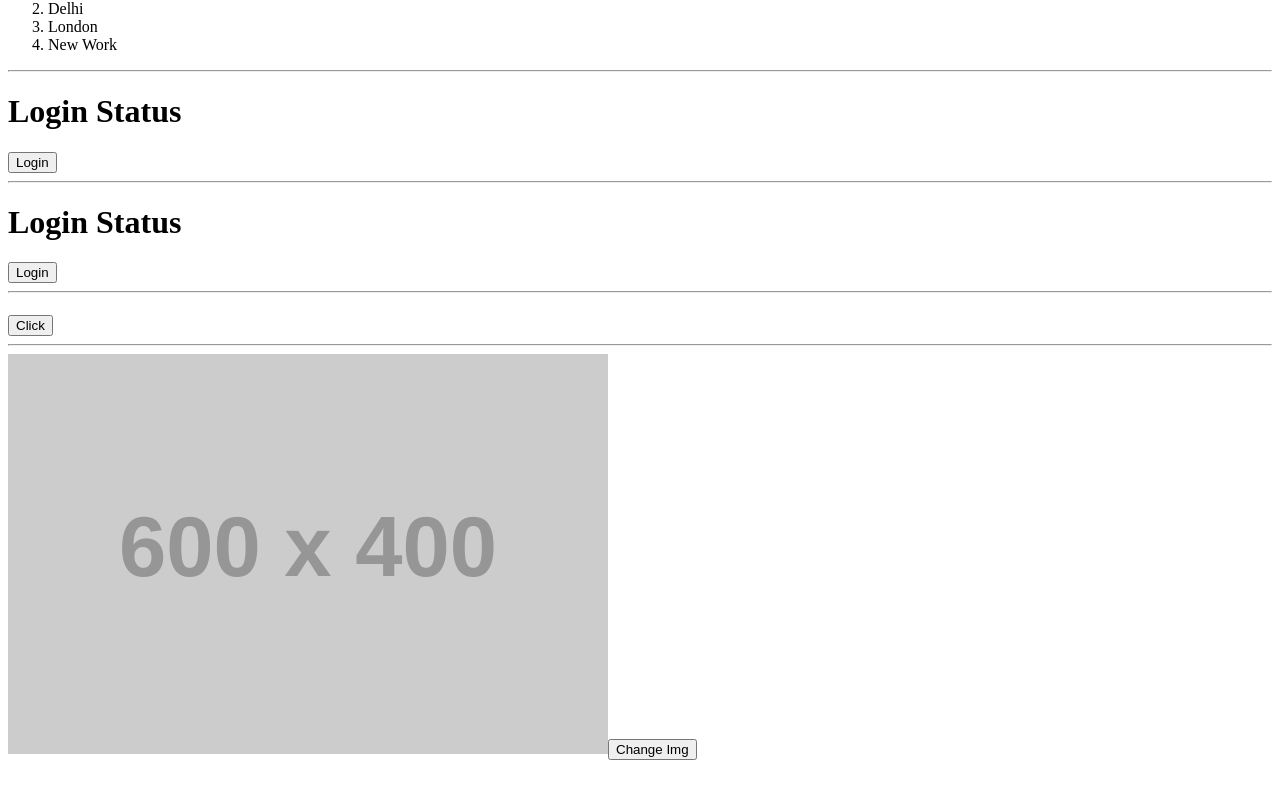
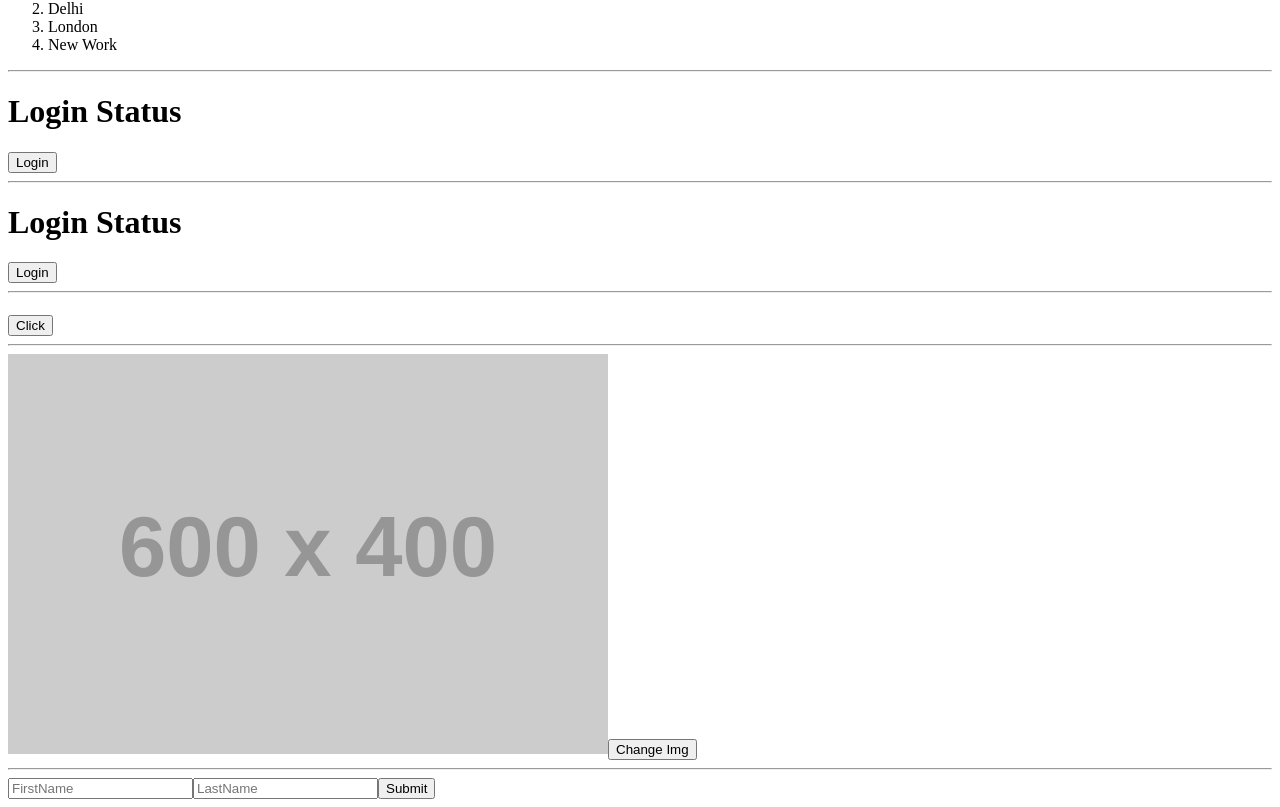
Before and after one commit to nayan-mia-09/practice-react, a React (Vite) app in the folder basic-practice/: page / in a window 1280 px wide. Shown: the part 309-1116 px from the top of the page. Before the commit the page ends 1077 px from the top, so only its background shows below. Built offline with nearby package versions, Linux system fonts and the light colour scheme.

Commit message:
Input Value

```diff
--- a/basic-practice/src/App.jsx
+++ b/basic-practice/src/App.jsx
@@ -1,3 +1,4 @@
+import HookInput from "./hook/HookInput";
 import HookRef from "./hook/HookRef";
 import HookRefImg from "./hook/HookRefImg";
 import Page1 from "./pages/Page1";
@@ -60,6 +61,8 @@ const App = () => {
 <HookRef/>
 <hr />
 <HookRefImg/>
+<hr />
+<HookInput/>
 
 
 
--- /dev/null
+++ b/basic-practice/src/hook/HookInput.jsx
@@ -0,0 +1,25 @@
+import { useRef } from "react"
+
+
+const HookInput = () => {
+
+    const FirstName = useRef();
+    const LastName = useRef();
+
+    const Change = () =>{
+        const fName = FirstName.current.value;
+        const lName = LastName.current.value;
+
+        alert(`Hello, ${fName} ${lName}. Good Morning!`)
+    }
+
+  return (
+    <div>
+      <input ref={FirstName} type="text" placeholder="FirstName" />
+      <input ref={LastName} type="text" placeholder="LastName" />
+      <button onClick={Change}>Submit</button>
+    </div>
+  )
+}
+
+export default HookInput
```
